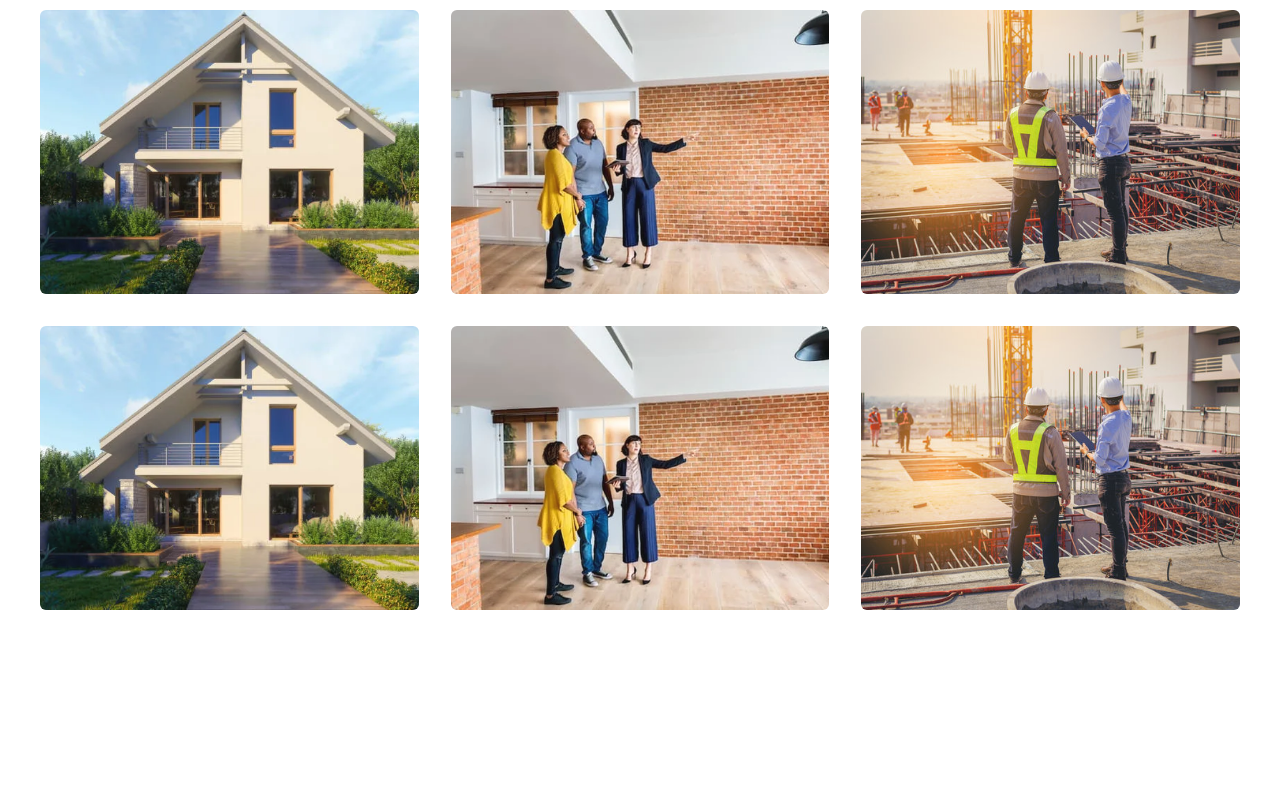
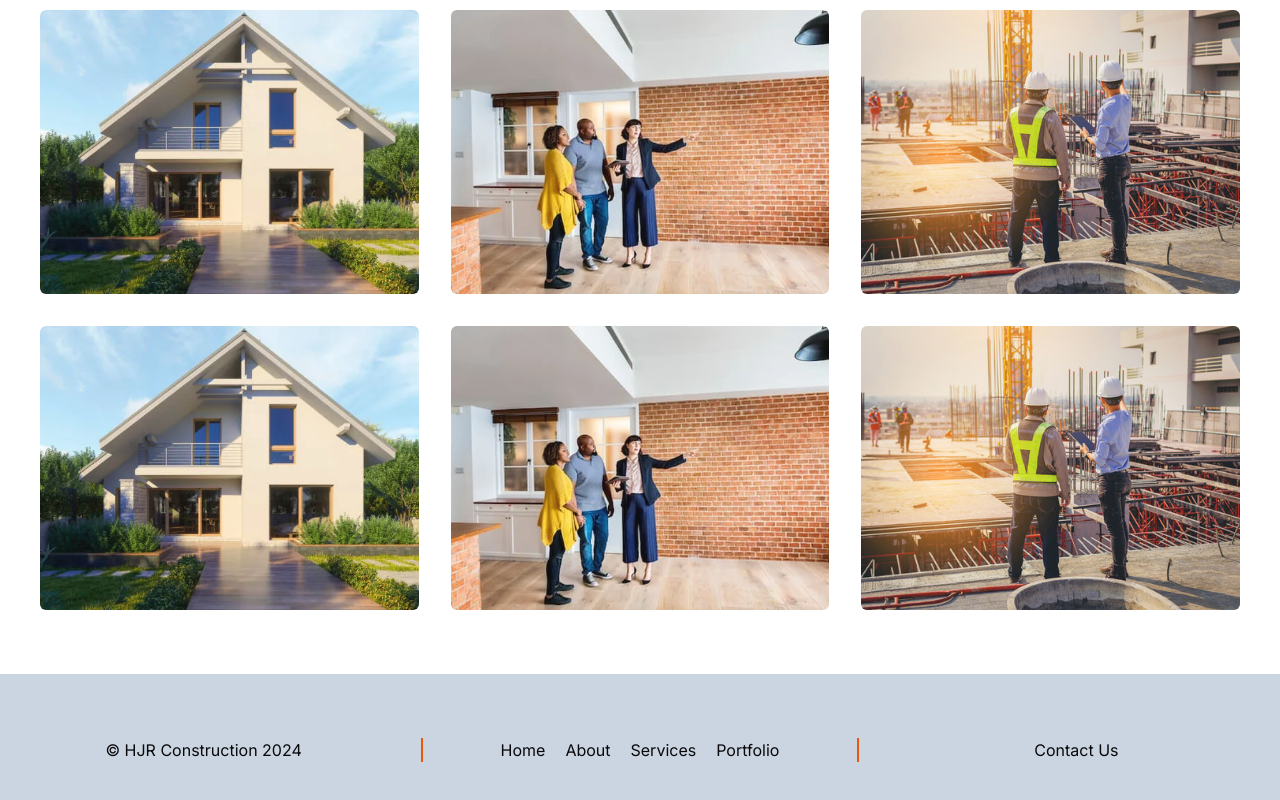
Before and after one commit to philingyuup/hjr, a Next.js app: page / in a window 1280 px wide. Shown: the part 1301-2101 px from the top of the page. Before the commit the page ends 1975 px from the top, so only its background shows below. Built offline with nearby package versions, Linux system fonts and the light colour scheme.

Commit message:
Add footer

```diff
--- /dev/null
+++ b/src/app/components/footer/index.tsx
@@ -0,0 +1,36 @@
+'use client'
+
+import Image from "next/image"
+import { options as linkOptions } from "../navigator/constants"
+import Link from "next/link"
+import { Separator } from "@/shadcnComponents/ui/separator"
+import { PropsWithChildren } from "react"
+import { cn } from "@/lib/utils"
+
+const newLinkOptions = linkOptions.filter(({ href }) => href !== '/contact')
+const options = [{
+  href: '/',
+  title: 'Home'
+}, ...newLinkOptions] satisfies typeof linkOptions
+
+function LinkComponent({ href, children, className }: PropsWithChildren<Omit<typeof options[number], 'title'>> & { className?: string }) {
+  return <Link href={href} className={cn('hover:text-primary', className)}>{children}</Link>
+}
+
+export default function Footer() {
+  return (
+    <footer className='bg-slate-300 w-full grid grid-cols-11 justify-items-center py-16 px-10'>
+      <p className='col-span-3'>&#x00A9; HJR Construction 2024</p>
+      <Separator orientation='vertical'/>
+      <ul className='list-none flex items-center gap-5 col-span-3'>
+        {options.map(({ href, title }) => (
+          <li key={href}>
+            <LinkComponent href={href}>{title}</LinkComponent>
+          </li>
+        ))}
+      </ul>
+      <Separator orientation='vertical' />
+      <LinkComponent href='/contact' className='col-span-3' >Contact Us</LinkComponent>
+    </footer>
+  )
+}
--- a/src/app/components/navigator/constants.ts
+++ b/src/app/components/navigator/constants.ts
@@ -16,4 +16,4 @@ export const options = [
     href: '/contact',
     title: 'Contact'
   }
-] as const
+]
--- a/src/app/page.tsx
+++ b/src/app/page.tsx
@@ -4,6 +4,7 @@ import { button, image } from './components/hero/constants';
 import AboutUs from './content/about-us';
 import { Separator } from '@/shadcnComponents/ui/separator';
 import Projects from './content/projects';
+import Footer from './components/footer';
 
 export default function Home() {
   return (
@@ -18,6 +19,7 @@ export default function Home() {
       <AboutUs />
       <Separator />
       <Projects />
+      <Footer />
     </main>
   );
 }
```
